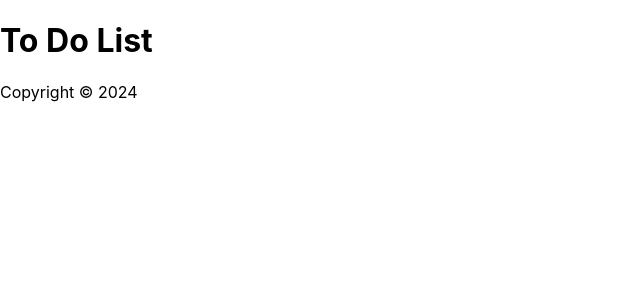
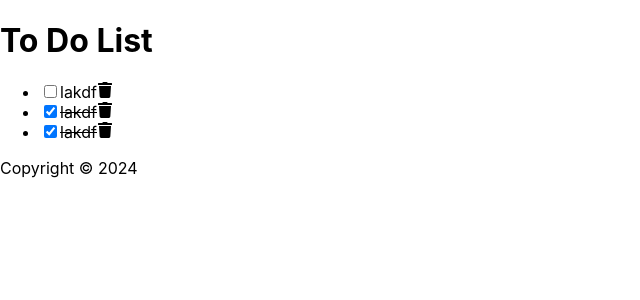
Before and after one commit to Naveenkumar-R96/My-React-course, a React (Create React App) app in the folder Final/final-recape/: page / in a window 1280 px wide. Shown: the top 300 px of the page, without its empty margins (0-640 px from the left). Built offline with nearby package versions, Linux system fonts and the light colour scheme.

Commit message:
a basic todo list

```diff
--- a/Final/final-recape/src/Content.js
+++ b/Final/final-recape/src/Content.js
@@ -1,9 +1,62 @@
+
 import React, { useState } from 'react'
+import { FaTrash } from 'react-icons/fa'
+const Content = () => {
 
-const Content = () => {
+    const [items, setItems] = useState(
+        [
+            {
+                id:1,
+                checked:false,
+                item:'lakdf'
+            },
+            {
+                id:2,
+                checked:true,
+                item:'lakdf'
+            },
+            {
+                id:3,
+                checked:true,
+                item:'lakdf'
+            },
+        ]
+    )
+
+    const handleCheck=(id)=>{
+        const listItems=items.map(item=>item.id===id ? {...item,checked:!item.checked}: item)
+        setItems(listItems)
+        localStorage.setItem('todo_list',JSON.stringify(listItems))
+    }
+    const handleDelete=(id)=>{
+        const listItems=items.filter(item=>item.id!==id)
+        setItems(listItems)
+        localStorage.setItem('todo_list',JSON.stringify(listItems))
+    }
 
     return (
         <main>
+
+            {(items.length) ?
+            <ul>
+
+                {items.map(item=>(
+                    <li key={item.id}>
+                        <input type="checkbox"
+                        checked={item.checked}
+                        onChange={()=>handleCheck(item.id)}
+                        />
+                        <label htmlFor="" onDoubleClick={()=>handleCheck(item.id)} style={(item.checked )? {textDecoration:"line-through"} : null}>{item.item}</label>
+                        <span onClick={()=>handleDelete(item.id)}><FaTrash/></span>
+                    </li>
+                ))}
+            </ul>
+             : (<p>
+                your page is empty
+            </p>) }
+
+
+
 
         </main>
     )
```
